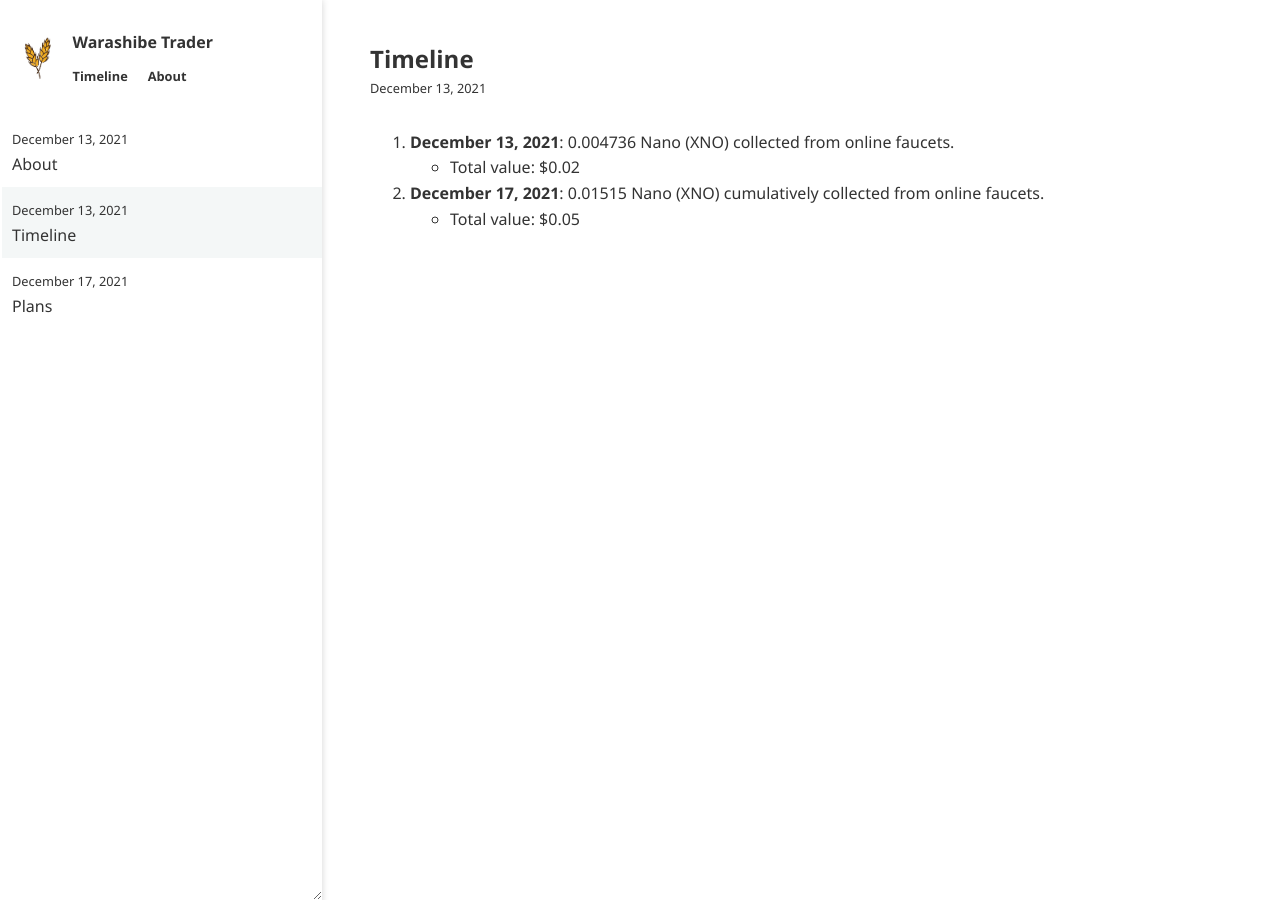
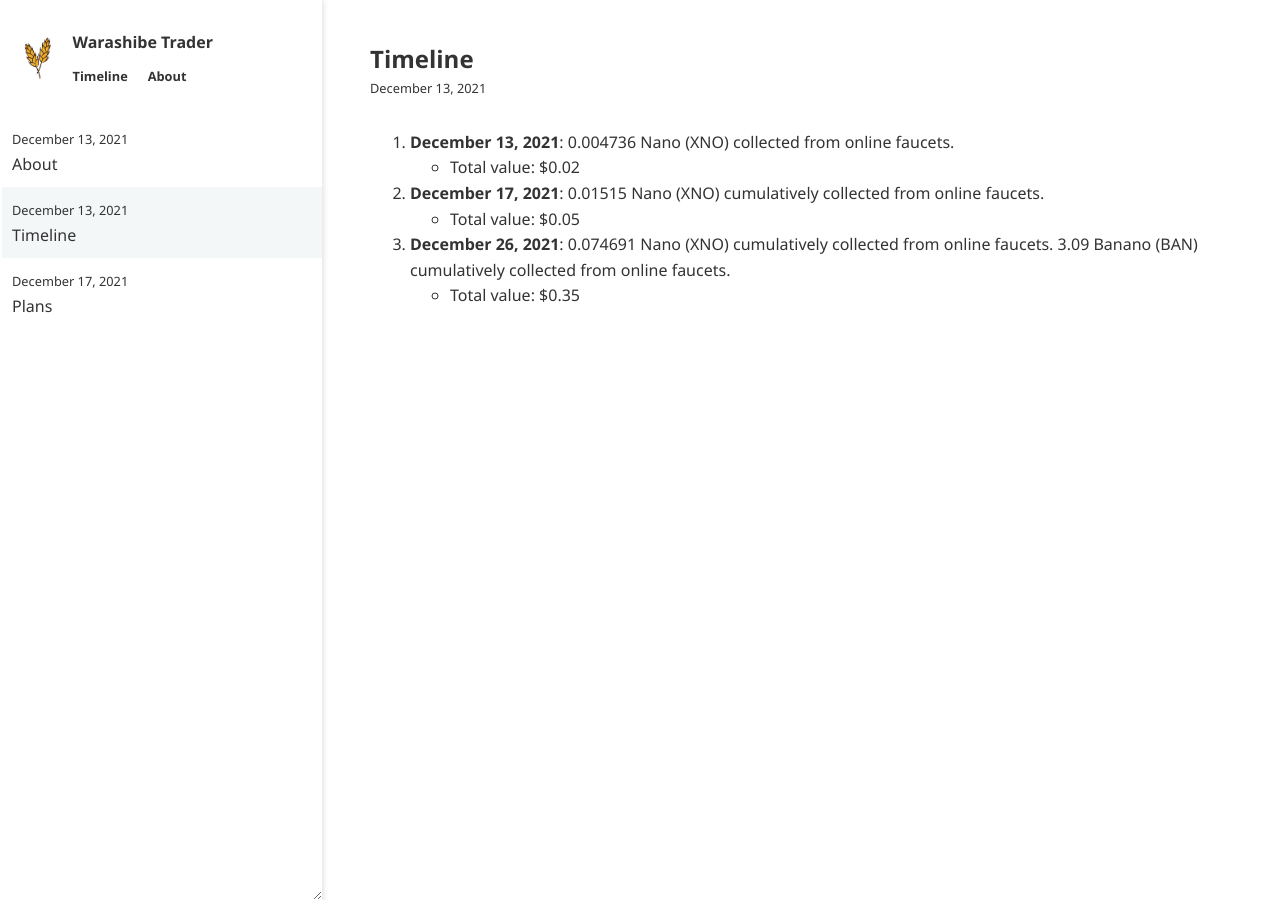
Before and after one commit to warashibetrader/warashibetrader.github.io, a Jekyll site: the page built from _posts/2021-12-13-timeline.md, in a window 1280 px wide. Built offline with Jekyll 4.4.1, drawn with Linux system fonts in a browser that asks for light colours.

Commit message:
Update 2021-12-13-timeline.md

```diff
--- a/_posts/2021-12-13-timeline.md
+++ b/_posts/2021-12-13-timeline.md
@@ -6,3 +6,5 @@ Title: "Timeline"
   - Total value: $0.02
 2. __December 17, 2021__: 0.01515 Nano (XNO) cumulatively collected from online faucets.
   - Total value: $0.05
+3. __December 26, 2021__: 0.074691 Nano (XNO) cumulatively collected from online faucets. 3.09 Banano (BAN) cumulatively collected from online faucets.
+  - Total value: $0.35
```
